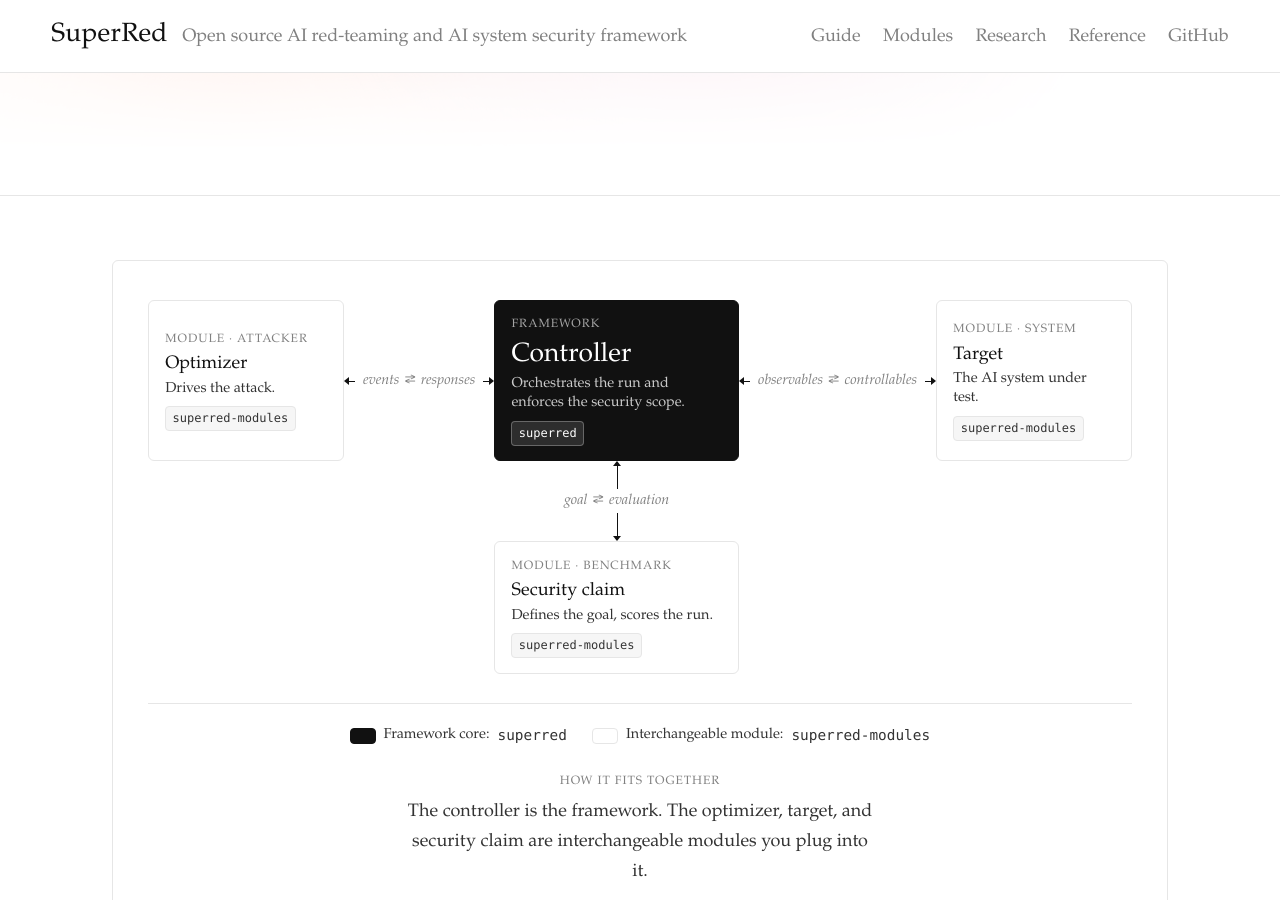
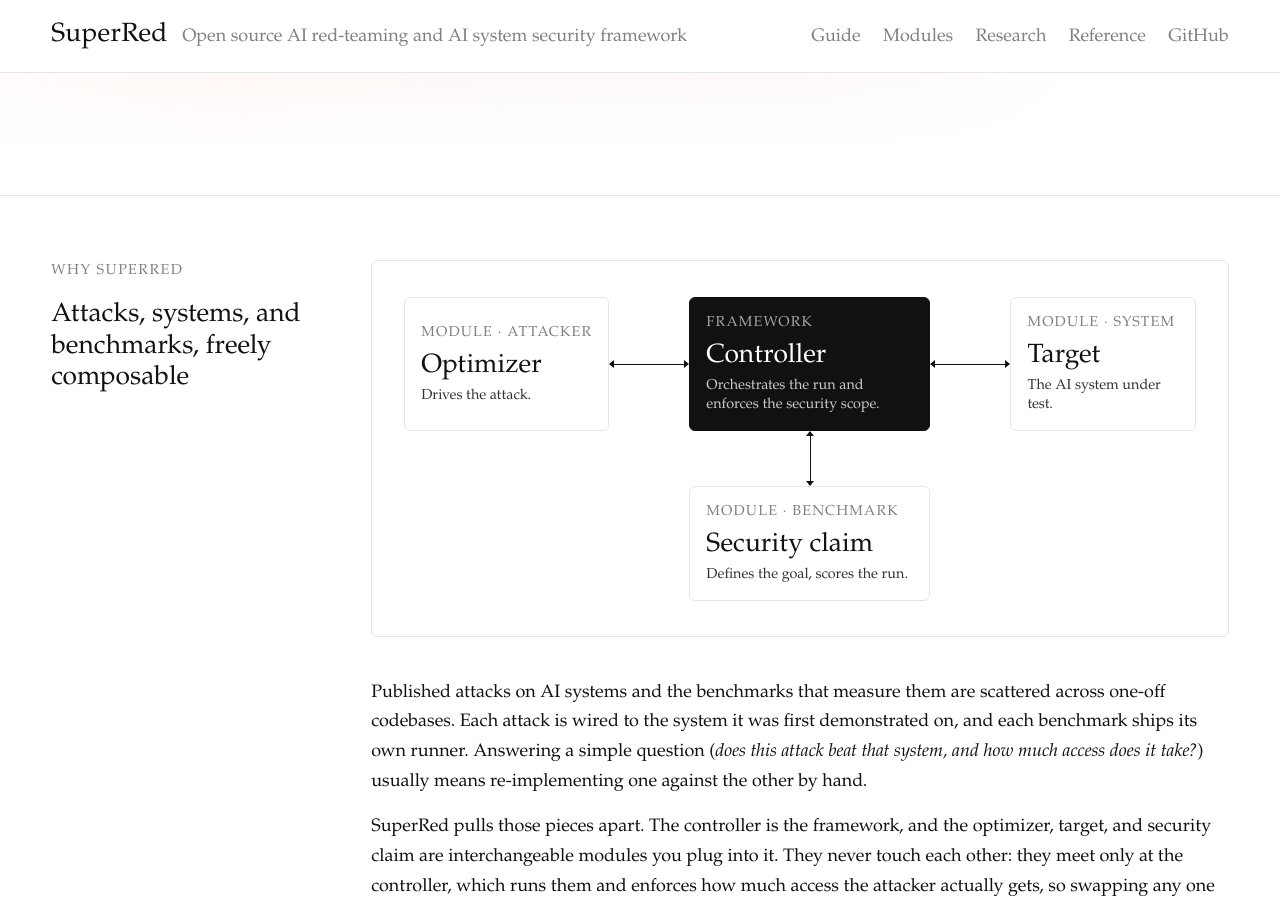
Before and after one commit to RoldSI/superred, a Jekyll site: the page built from docs/index.html, in a window 1280 px wide and 900 px high, scrolled down 634 px. Built offline with Jekyll 4.4.1, drawn with Linux system fonts in a browser that asks for light colours; some of the changed text lies outside the part shown.

Commit message:
refactor(site): fold the setup diagram into Why SuperRed
Follow-up to 727ef3b, acting on review.

- the diagram is no longer standalone: it opens the Why section as that
  section's first element, and the rule above the section stays
- arrow labels, package tags and the legend are gone, which is what the source
  design declares as their defaults
- the "How it fits together" caption is gone as a separate block; its point now
  lives in the prose under the diagram, where the argument was already going
- all four names share one size, so the diagram uses only --fs-head and
  --fs-small. The controller is set apart by its fill, not by being bigger

Fixes the line spacing inside the boxes: the figure now sits inside .section,
whose `.section p` rule outranks a bare `.sd-name`, so every line picked up a
1rem bottom margin on top of the flex gap. `.setup-diagram p` resets it and the
gap alone sets the spacing.

With the labels gone there is nothing to size the connector columns from, so
they are fixed rather than content-sized.

```diff
--- a/docs/assets/home.css
+++ b/docs/assets/home.css
@@ -625,40 +625,41 @@
 .hero .highlight { width: max-content; max-width: 100%; margin: 1.6rem auto 0.2rem; }
 
 /* ---- setup diagram ----
-   Rebuilt from the Claude Design source rather than copied from it. The
-   original draws a fixed 1040x560 stage of absolutely-positioned boxes with
-   hard-coded px type: the moment the stage is narrower than the width it was
-   drawn at, the boxes shrink but the text does not, and it overflows. Here the
-   same picture is a content-sized grid, so every box sizes to what is in it and
-   cannot break, and the type reuses the site's existing sizes rather than
-   introducing a private scale.
+   Imported from the Claude Design project, rebuilt rather than copied. The
+   source draws a fixed 1040x560 stage of absolutely-positioned boxes with
+   hard-coded px type, so the moment the stage is narrower than the width it was
+   drawn at the boxes shrink while the text does not, and it overflows. Here the
+   same picture is a content-sized grid: every box sizes to what it holds and
+   cannot break, and the connectors are pseudo-elements plus CSS triangles, so
+   there is no SVG to keep in sync.
 
-   The band is deliberately not a .section: it centres on the page instead of
-   sitting in a section's body column. */
-.diagram-band {
-  border-top: 1px solid var(--line);
-  padding: 4rem var(--gutter);
-  display: flex;
-  justify-content: center;
-}
-/* The diagram and the argument under it are one unit, so no rule between. */
-.diagram-band + .section { border-top: none; }
-
+   Arrow labels, package tags and the legend are all off, which is what the
+   source itself declares as their defaults. Lives inside the Why section as its
+   opening figure. */
 .setup-diagram {
-  box-sizing: border-box;
   width: 100%;
   max-width: 66rem;
-  margin: 0;
-  padding: 2.4rem 2.2rem 1.8rem;
+  margin: 0 0 2.6rem;
+}
+/* The figure lives inside .section, whose `.section p` rule is more specific
+   than a bare `.sd-name`, so without this every line in a box picks up a 1rem
+   bottom margin on top of the flex gap and the boxes fall apart. The gap alone
+   sets the spacing. */
+.setup-diagram p { margin: 0; }
+/* The border sits on this inner box, so the caption reads outside the frame. */
+.sd-box {
+  padding: 2.2rem 2rem;
   border: 1px solid var(--line);
   border-radius: 6px;
 }
 
 .sd-grid {
   display: grid;
-  grid-template-columns: 1fr auto 1.25fr auto 1fr;
-  /* Stretch, so the three boxes on the top row share one height and line up
-     top and bottom however much text each of them holds. */
+  /* Fixed connector columns: with the labels gone there is nothing to size them
+     from their content. */
+  grid-template-columns: 1fr 5rem 1.3fr 5rem 1fr;
+  /* Stretch, so the three boxes on the top row share one height and line up top
+     and bottom however much text each of them holds. */
   align-items: stretch;
 }
 .sd-optimizer  { grid-column: 1; grid-row: 1; }
@@ -670,12 +671,11 @@
 .sd-claim      { grid-column: 3; grid-row: 3; }
 
 .sd-node {
-  box-sizing: border-box;
   display: flex;
   flex-direction: column;
   align-items: flex-start;
   justify-content: center;
-  gap: 0.3rem;
+  gap: 0.34rem;
   padding: 0.9rem 1rem;
   border: 1px solid var(--line);
   border-radius: 6px;
@@ -687,27 +687,25 @@
   border-color: var(--ink);
   color: #ffffff;
 }
-/* One label size for the diagram's meta bits (kicker and package tag). The
-   body-label size competes with the box title and wraps "Module · Attacker"
-   onto two lines; the source design drops these to ~10px for the same reason.
-   Everything that carries meaning still uses the site's sizes. */
-.sd-kicker,
-.sd-pkg { font-size: 0.75rem; }
+/* Two sizes only, like the rest of the site: --fs-head for the four names,
+   --fs-small for the kickers and descriptions. Nothing here invents a scale. */
 .sd-kicker {
   margin: 0;
+  font-size: var(--fs-small);
   letter-spacing: 0.08em;
   text-transform: uppercase;
   white-space: nowrap;
   color: var(--gray);
 }
 .sd-node-core .sd-kicker { color: rgba(255, 255, 255, 0.62); }
+/* All four names at one size. The controller is set apart by its fill, not by
+   being bigger than everything around it. */
 .sd-name {
   margin: 0;
-  font-size: var(--fs-body);
+  font-size: var(--fs-head);
   font-weight: 500;
   line-height: 1.15;
 }
-.sd-node-core .sd-name { font-size: var(--fs-head); }
 .sd-desc {
   margin: 0;
   font-size: var(--fs-small);
@@ -715,30 +713,15 @@
   color: #333333;
 }
 .sd-node-core .sd-desc { color: rgba(255, 255, 255, 0.78); }
-.sd-pkg {
-  margin-top: 0.15rem;
-  padding: 0.1rem 0.4rem;
-  font-family: var(--mono);
-  color: #333333;
-  background: var(--code-bg);
-  border: 1px solid var(--line);
-  border-radius: 4px;
-}
-.sd-node-core .sd-pkg {
-  color: #ffffff;
-  background: rgba(255, 255, 255, 0.12);
-  border-color: rgba(255, 255, 255, 0.28);
-}
 
-/* Connectors. The line is a pseudo-element and the heads are CSS triangles, so
-   the arrows scale with the layout without an SVG to keep in sync. */
+/* Connectors: the line is a pseudo-element and the heads are CSS triangles, so
+   the arrows follow the layout with no SVG to keep in sync. */
 .sd-edge {
   position: relative;
   display: flex;
   align-items: center;
   justify-content: center;
 }
-.sd-edge-h { min-height: 2.2rem; padding: 0 0.7rem; }
 .sd-edge-h::before {
   content: "";
   position: absolute;
@@ -746,23 +729,13 @@
   height: 1px;
   background: var(--ink);
 }
-.sd-edge-v { min-height: 5rem; padding: 0.9rem 0; }
+.sd-edge-v { min-height: 3.4rem; }
 .sd-edge-v::before {
   content: "";
   position: absolute;
   top: 0.3rem; bottom: 0.3rem; left: 50%;
   width: 1px;
   background: var(--ink);
-}
-/* Sits on the line, punching a hole in it the way the source does. */
-.sd-rel {
-  position: relative;
-  padding: 0 0.5rem;
-  background: #ffffff;
-  font-size: var(--fs-small);
-  font-style: italic;
-  color: var(--gray);
-  white-space: nowrap;
 }
 .sd-head { position: absolute; width: 0; height: 0; border-style: solid; }
 .sd-head-start {
@@ -786,39 +759,9 @@
   border-color: var(--ink) transparent transparent transparent;
 }
 
-.sd-legend {
-  display: flex;
-  flex-wrap: wrap;
-  justify-content: center;
-  gap: 0.6rem 1.6rem;
-  margin-top: 1.8rem;
-  padding-top: 1.3rem;
-  border-top: 1px solid var(--line);
-  font-size: var(--fs-small);
-  color: #333333;
-}
-.sd-legend-item { display: inline-flex; align-items: center; gap: 0.5rem; }
-.sd-legend code { font-family: var(--mono); font-size: var(--fs-small); }
-.sd-swatch {
-  flex: none;
-  width: 1.6rem; height: 1rem;
-  background: #ffffff;
-  border: 1px solid var(--line);
-  border-radius: 4px;
-}
-.sd-swatch-core { background: var(--ink); border-color: var(--ink); }
-
-.sd-caption { margin-top: 1.5rem; text-align: center; }
-.sd-caption .sd-kicker { margin-bottom: 0.4rem; }
-.sd-caption-text {
-  max-width: 52ch;
-  margin: 0 auto;
-  font-size: var(--fs-body);
-  color: #333333;
-}
 
 /* A star cannot be stacked without implying a chain that is not there, so the
-   connectors go and the filled core plus the legend carry the structure. */
+   connectors drop and the filled core carries the structure. */
 @media (max-width: 860px) {
   .sd-grid { grid-template-columns: 1fr; row-gap: 0.9rem; }
   .sd-optimizer, .sd-controller, .sd-target, .sd-claim {
@@ -826,5 +769,5 @@
     grid-row: auto;
   }
   .sd-edge { display: none; }
-  .setup-diagram { padding: 1.6rem 1.4rem 1.4rem; }
+  .sd-box { padding: 1.4rem 1.2rem; }
 }
--- a/docs/index.html
+++ b/docs/index.html
@@ -38,80 +38,6 @@
     </div>
   </section>
 
-  <!-- ===== SETUP DIAGRAM =====
-       Deliberately outside the .section grid: it centres on the page rather
-       than sitting in a section's body column. Reads as one unit with the Why
-       argument directly beneath it. -->
-  <div class="diagram-band" id="setup">
-    <figure class="setup-diagram">
-      <div class="sd-grid">
-
-        <div class="sd-node sd-optimizer">
-          <p class="sd-kicker">Module &middot; Attacker</p>
-          <p class="sd-name">Optimizer</p>
-          <p class="sd-desc">Drives the attack.</p>
-          <code class="sd-pkg">superred-modules</code>
-        </div>
-
-        <div class="sd-edge sd-edge-h sd-edge-opt">
-          <span class="sd-head sd-head-start" aria-hidden="true"></span>
-          <span class="sd-rel">events &#8644; responses</span>
-          <span class="sd-head sd-head-end" aria-hidden="true"></span>
-        </div>
-
-        <div class="sd-node sd-node-core sd-controller">
-          <p class="sd-kicker">Framework</p>
-          <p class="sd-name">Controller</p>
-          <p class="sd-desc">Orchestrates the run and enforces the security scope.</p>
-          <code class="sd-pkg">superred</code>
-        </div>
-
-        <div class="sd-edge sd-edge-h sd-edge-tgt">
-          <span class="sd-head sd-head-start" aria-hidden="true"></span>
-          <span class="sd-rel">observables &#8644; controllables</span>
-          <span class="sd-head sd-head-end" aria-hidden="true"></span>
-        </div>
-
-        <div class="sd-node sd-target">
-          <p class="sd-kicker">Module &middot; System</p>
-          <p class="sd-name">Target</p>
-          <p class="sd-desc">The AI system under test.</p>
-          <code class="sd-pkg">superred-modules</code>
-        </div>
-
-        <div class="sd-edge sd-edge-v sd-edge-claim">
-          <span class="sd-head sd-head-up" aria-hidden="true"></span>
-          <span class="sd-rel">goal &#8644; evaluation</span>
-          <span class="sd-head sd-head-down" aria-hidden="true"></span>
-        </div>
-
-        <div class="sd-node sd-claim">
-          <p class="sd-kicker">Module &middot; Benchmark</p>
-          <p class="sd-name">Security claim</p>
-          <p class="sd-desc">Defines the goal, scores the run.</p>
-          <code class="sd-pkg">superred-modules</code>
-        </div>
-
-      </div>
-
-      <div class="sd-legend">
-        <span class="sd-legend-item">
-          <span class="sd-swatch sd-swatch-core" aria-hidden="true"></span>
-          Framework core: <code>superred</code>
-        </span>
-        <span class="sd-legend-item">
-          <span class="sd-swatch" aria-hidden="true"></span>
-          Interchangeable module: <code>superred-modules</code>
-        </span>
-      </div>
-
-      <figcaption class="sd-caption">
-        <p class="sd-kicker">How it fits together</p>
-        <p class="sd-caption-text">The controller is the framework. The optimizer, target, and security claim are interchangeable modules you plug into it.</p>
-      </figcaption>
-    </figure>
-  </div>
-
   <!-- ===== WHY: the gap it closes ===== -->
   <section class="section" id="why">
     <div class="section-head">
@@ -119,8 +45,55 @@
     <h2>Attacks, systems, and benchmarks, freely composable</h2>
     </div>
     <div class="section-body">
+    <figure class="setup-diagram">
+        <div class="sd-box">
+          <div class="sd-grid">
+
+            <div class="sd-node sd-optimizer">
+              <p class="sd-kicker">Module &middot; Attacker</p>
+              <p class="sd-name">Optimizer</p>
+              <p class="sd-desc">Drives the attack.</p>
+            </div>
+
+            <div class="sd-edge sd-edge-h sd-edge-opt" aria-hidden="true">
+              <span class="sd-head sd-head-start"></span>
+              <span class="sd-head sd-head-end"></span>
+            </div>
+
+            <div class="sd-node sd-node-core sd-controller">
+              <p class="sd-kicker">Framework</p>
+              <p class="sd-name">Controller</p>
+              <p class="sd-desc">Orchestrates the run and enforces the security scope.</p>
+            </div>
+
+            <div class="sd-edge sd-edge-h sd-edge-tgt" aria-hidden="true">
+              <span class="sd-head sd-head-start"></span>
+              <span class="sd-head sd-head-end"></span>
+            </div>
+
+            <div class="sd-node sd-target">
+              <p class="sd-kicker">Module &middot; System</p>
+              <p class="sd-name">Target</p>
+              <p class="sd-desc">The AI system under test.</p>
+            </div>
+
+            <div class="sd-edge sd-edge-v sd-edge-claim" aria-hidden="true">
+              <span class="sd-head sd-head-up"></span>
+              <span class="sd-head sd-head-down"></span>
+            </div>
+
+            <div class="sd-node sd-claim">
+              <p class="sd-kicker">Module &middot; Benchmark</p>
+              <p class="sd-name">Security claim</p>
+              <p class="sd-desc">Defines the goal, scores the run.</p>
+            </div>
+
+          </div>
+        </div>
+      </figure>
+
     <p>Published attacks on AI systems and the benchmarks that measure them are scattered across one-off codebases. Each attack is wired to the system it was first demonstrated on, and each benchmark ships its own runner. Answering a simple question (<em>does this attack beat that system, and how much access does it take?</em>) usually means re-implementing one against the other by hand.</p>
-    <p>SuperRed pulls those pieces apart. The attacker, the system under test, and the definition of success never touch each other: they meet only at the controller, which runs them and enforces how much access the attacker actually gets. Swapping any one of them leaves the other two untouched.</p>
+    <p>SuperRed pulls those pieces apart. The controller is the framework, and the optimizer, target, and security claim are interchangeable modules you plug into it. They never touch each other: they meet only at the controller, which runs them and enforces how much access the attacker actually gets, so swapping any one of them leaves the other two untouched.</p>
     <p>So a new attack can be measured against many systems and benchmarks on the day it is published, and a new system can be put in front of every attack already in the library. The comparison stops being a re-implementation project and becomes a change of one argument.</p>
     </div>
   </section>
```
